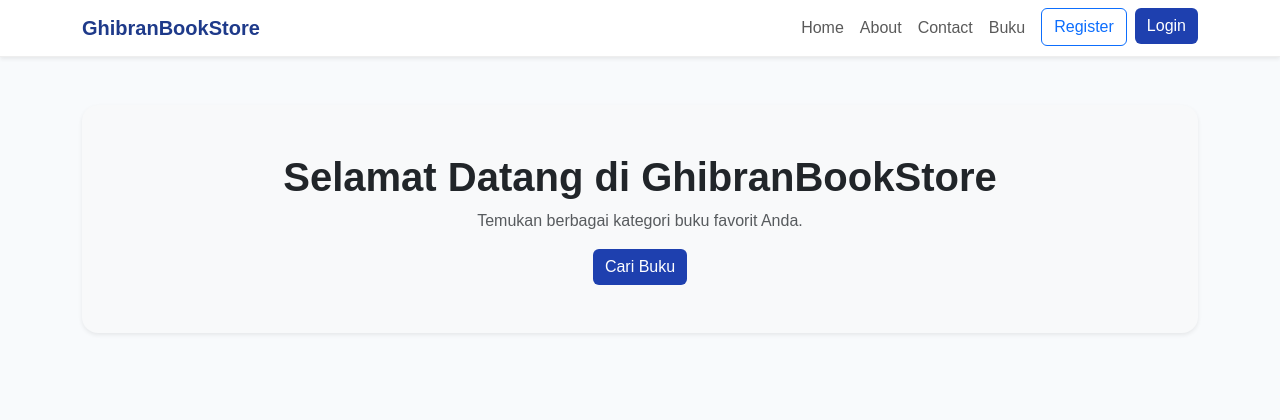
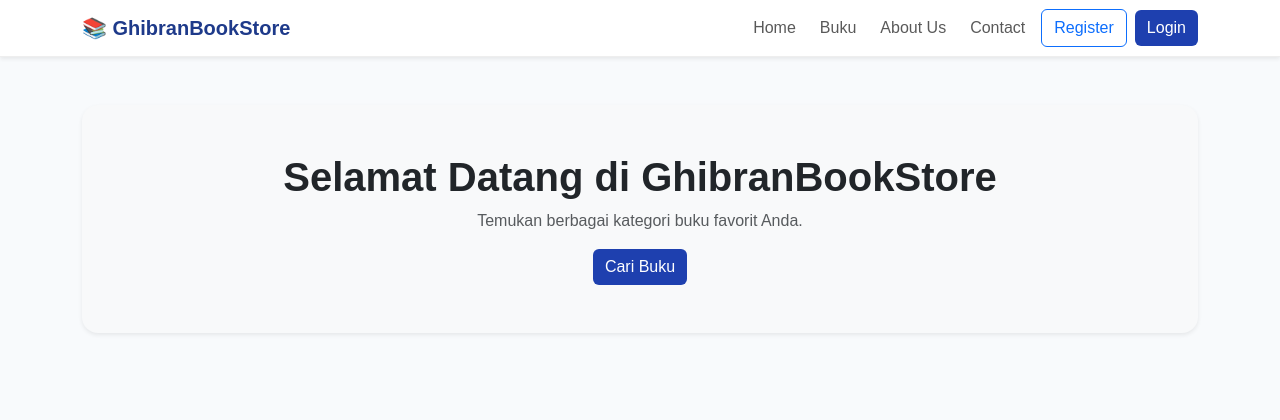
Before and after one commit to Roisazzshid/ghibranbookstore, a PHP site: page /index.php in a window 1280 px wide. Shown: the top 420 px of the page. Run offline with PHP 8.4, Linux system fonts and the light colour scheme.

Commit message:
Improve navbar layout and enhance user experience with updated links and styling

```diff
--- a/includes/navbar.php
+++ b/includes/navbar.php
@@ -4,85 +4,137 @@ if (session_status() == PHP_SESSION_NONE) {
 }
 ?>
 
-<nav class="navbar navbar-expand-lg bg-white shadow-sm">
+<nav class="navbar navbar-expand-lg navbar-light bg-white shadow-sm sticky-top">
+
     <div class="container">
 
+        <!-- Logo -->
         <a class="navbar-brand fw-bold text-primary"
         href="index.php">
-            GhibranBookStore
+
+            📚 GhibranBookStore
+
         </a>
 
-        <button class="navbar-toggler"
+        <!-- Toggle Mobile -->
+        <button
+        class="navbar-toggler"
         type="button"
         data-bs-toggle="collapse"
         data-bs-target="#navbarNav">
 
             <span class="navbar-toggler-icon"></span>
+
         </button>
 
-        <div class="collapse navbar-collapse"
+        <!-- Menu -->
+        <div
+        class="collapse navbar-collapse"
         id="navbarNav">
 
-            <ul class="navbar-nav ms-auto">
+            <ul class="navbar-nav ms-auto align-items-lg-center gap-lg-2">
 
                 <li class="nav-item">
                     <a class="nav-link"
                     href="index.php">
+
                         Home
+
+                    </a>
+                </li>
+
+                <li class="nav-item">
+                    <a class="nav-link"
+                    href="books.php">
+
+                        Buku
+
                     </a>
                 </li>
 
                 <li class="nav-item">
                     <a class="nav-link"
                     href="about.php">
-                    About
+
+                        About Us
+
                     </a>
                 </li>
 
                 <li class="nav-item">
                     <a class="nav-link"
                     href="contact.php">
+
                         Contact
-                    </a>
-                </li>
 
-                <li class="nav-item">
-                    <a class="nav-link"
-                    href="books.php">
-                    Buku
                     </a>
                 </li>
 
                 <?php if(isset($_SESSION['user'])) : ?>
 
                 <li class="nav-item">
-                        <span class="nav-link">
+                    <a class="nav-link"
+                    href="cart.php">
+
+                        🛒 Keranjang
+
+                    </a>
+                </li>
+
+                <li class="nav-item">
+                    <a class="nav-link"
+                    href="status.php">
+
+                        Status Pesanan
+
+                    </a>
+                </li>
+
+                <li class="nav-item">
+                    <span class="nav-link fw-semibold text-primary">
+
                         Hi,
                         <?= $_SESSION['user']['fullname']; ?>
+
                     </span>
                 </li>
 
                 <li class="nav-item">
-                        <a class="btn btn-danger ms-2"
+
+                    <a
+                    class="btn btn-danger"
                     href="logout.php">
+
                         Logout
+
                     </a>
+
                 </li>
 
                 <?php else : ?>
 
                 <li class="nav-item">
-                        <a class="btn btn-outline-primary ms-2"
+
+                    <a
+                    class="btn btn-outline-primary"
                     href="register.php">
+
                         Register
+
                     </a>
+
                 </li>
 
                 <li class="nav-item">
-                        <a class="btn btn-primary ms-2"
+
+                    <a
+                    class="btn btn-primary"
                     href="login.php">
+
                         Login
+
                     </a>
+
                 </li>
 
                 <?php endif; ?>
@@ -90,5 +142,7 @@ if (session_status() == PHP_SESSION_NONE) {
             </ul>
 
         </div>
+
     </div>
+
 </nav>
```
Lines whose indentation alone changed are shown as unchanged.
